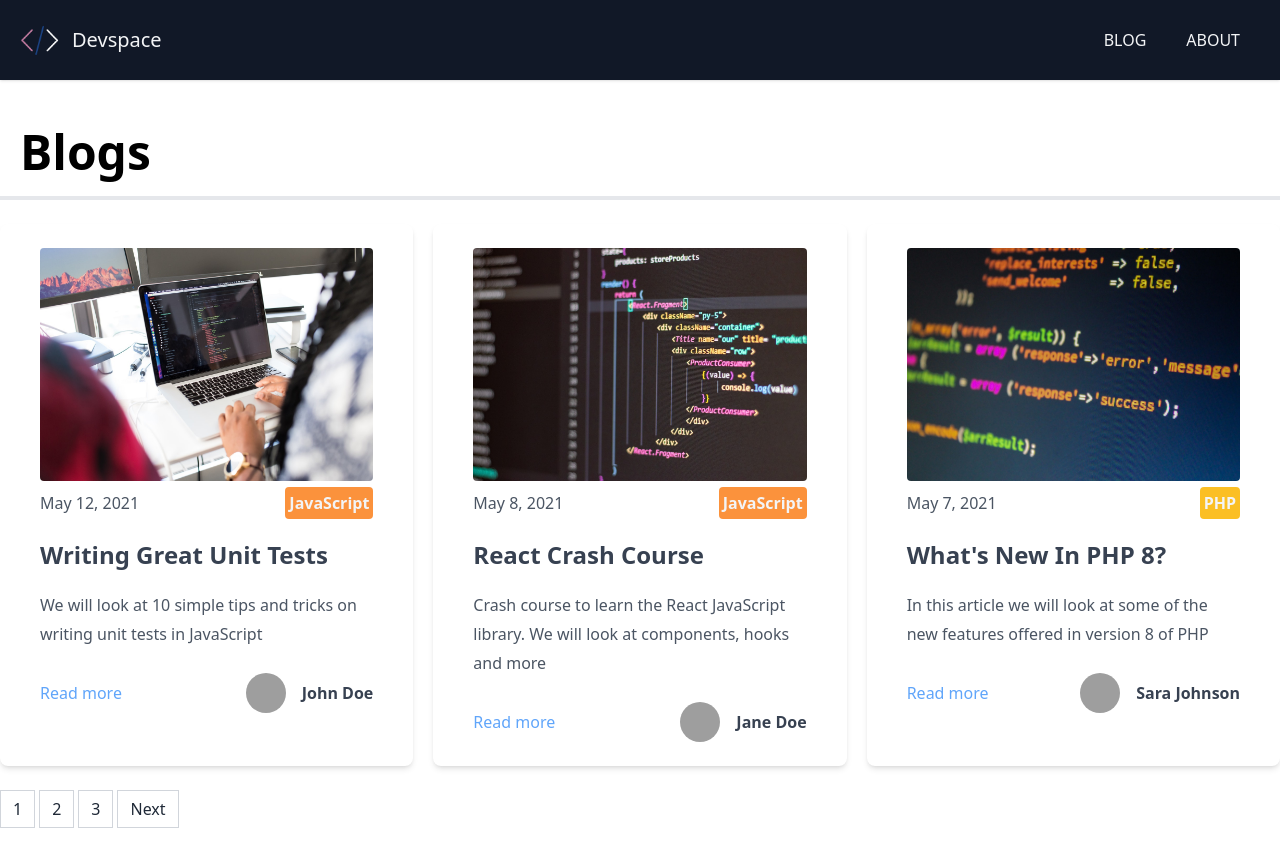
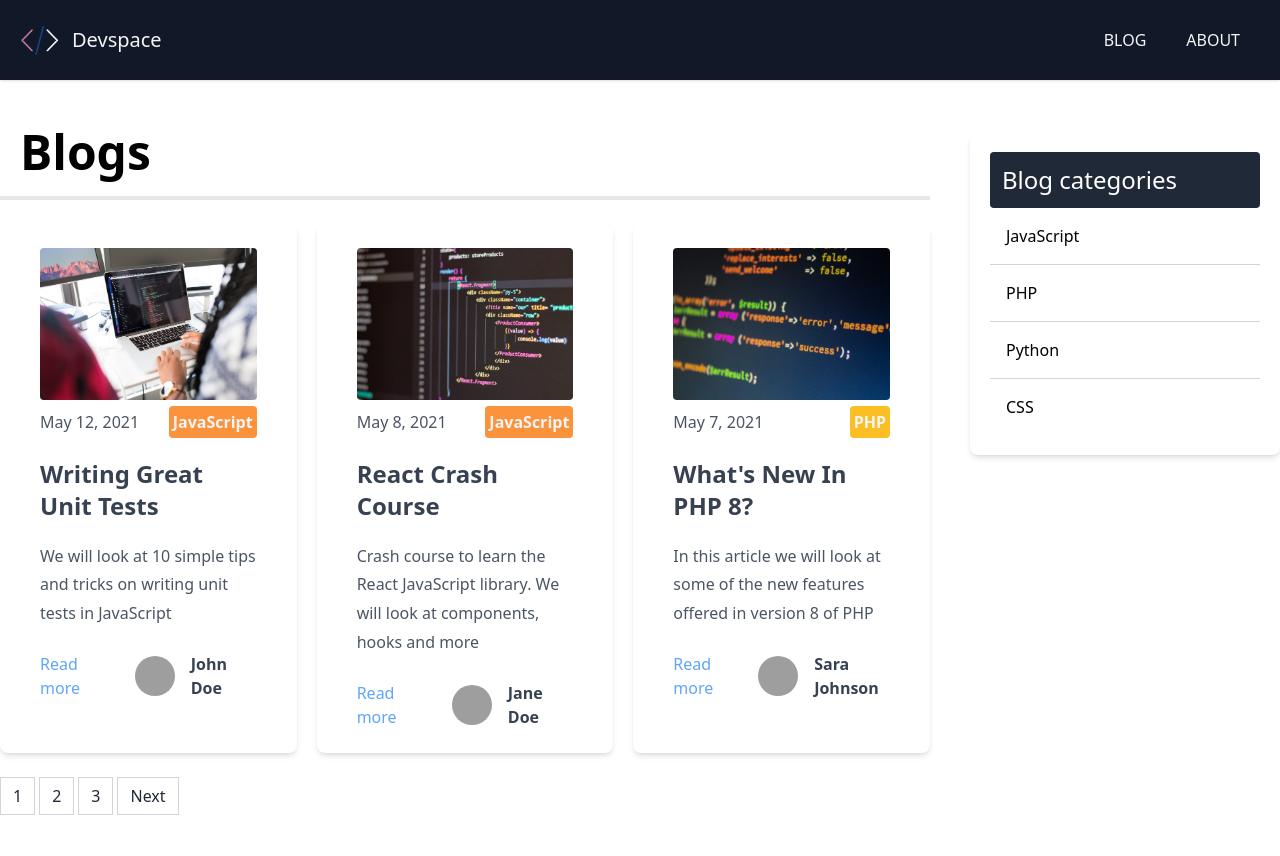
Before and after one commit to Ragavendravignesh/devspace-blog, a Next.js app: page /blog/page/1 in a window 1280 px wide. Built offline with nearby package versions, Linux system fonts and the light colour scheme; grey boxes are pictures that could not be loaded.

Commit message:
Categories sidebar added

```diff
--- /dev/null
+++ b/components/CategoryList.js
@@ -0,0 +1,18 @@
+import Link from 'next/link'
+
+export default function CategoryList({ categories }) {
+  return (
+    <div className='w-full p-5 bg-white rounded-lg shadow-md mt-6'>
+      <h3 className='text-2xl bg-gray-800 text-white p-3 rounded'>
+        Blog categories
+      </h3>
+      <ul className='divide-y divide-gray-300'>
+        {categories.map((category, index) => (
+          <Link key={index} href={`/blog/category/${category.toLowerCase()}`}>
+            <li className='p-4 cursor-pointer hover:bg-gray-50'>{category}</li>
+          </Link>
+        ))}
+      </ul>
+    </div>
+  )
+}
--- a/pages/blog/category/[category_name].js
+++ b/pages/blog/category/[category_name].js
@@ -3,20 +3,29 @@
 import path from 'path'
 import matter from 'gray-matter'
 import Post from '@/components/Post'
-import { sortByDate } from '@/utils/index'
 import { getPosts } from '@/lib/posts'
+import CategoryList from '@/components/CategoryList'
 
-export default function CategoryPage({ posts, category_name }) {
+export default function CategoryPage({ posts, category_name, categories }) {
   return (
     <Layout>
+      <div className='flex justify-between'>
+        <div className='w-3/4 mr-10'>
           <h1 className='text-5xl border-b-4 p-5 font-bold'>
-        Posts in {category_name.charAt(0).toUpperCase() + category_name.slice(1)}
+            Posts in{' '}
+            {category_name.charAt(0).toUpperCase() + category_name.slice(1)}
           </h1>
 
           <div className='grid md:grid-cols-2 lg:grid-cols-3 gap-5'>
             {posts.map((post, index) => (
               <Post key={index} post={post} />
             ))}
+          </div>
+        </div>
+
+        <div className='w-1/4'>
+          <CategoryList categories={categories} />
+        </div>
       </div>
     </Layout>
   )
@@ -47,15 +56,19 @@
 }
 
 export async function getStaticProps({ params: { category_name } }) {
-
-  const fileteredPosts = getPosts().filter(
+  const posts = getPosts()
+  const fileteredPosts = posts.filter(
     (post) => post.frontMatter.category.toLowerCase() === category_name
   )
+
+  const categories = posts.map((post) => post.frontMatter.category)
+  const uniqueCategories = [...new Set(categories)]
 
   return {
     props: {
       posts: fileteredPosts,
       category_name,
+      categories: uniqueCategories,
     },
   }
 }
--- a/pages/blog/page/[page_index].js
+++ b/pages/blog/page/[page_index].js
@@ -2,14 +2,16 @@
 import fs from 'fs'
 import path from 'path'
 import Post from '@/components/Post'
-import { sortByDate } from '@/utils/index'
 import { POST_PER_PAGE } from '@/config/index'
 import Pagination from '@/components/Pagination'
 import { getPosts } from '@/lib/posts'
+import CategoryList from '@/components/CategoryList'
 
-export default function BlogPage({ posts, numPages, currentPage }) {
+export default function BlogPage({ posts, numPages, currentPage, categories }) {
   return (
     <Layout>
+      <div className='flex justify-between'>
+        <div className='w-3/4 mr-10'>
           <h1 className='text-5xl border-b-4 p-5 font-bold'>Blogs</h1>
 
           <div className='grid md:grid-cols-2 lg:grid-cols-3 gap-5'>
@@ -19,6 +21,12 @@
           </div>
 
           <Pagination numPages={numPages} currentPage={currentPage} />
+        </div>
+
+        <div className='w-1/4'>
+          <CategoryList categories={categories} />
+        </div>
+      </div>
     </Layout>
   )
 }
@@ -40,16 +48,25 @@
   const page = parseInt((params && params.page_index) || 1)
   const files = fs.readdirSync(path.join('posts'))
 
+  const posts = getPosts()
+
   const numPages = Math.ceil(files.length / POST_PER_PAGE)
   const pageIndex = page - 1
-  const orderedPosts = getPosts()
-    .slice(pageIndex * POST_PER_PAGE, (pageIndex + 1) * POST_PER_PAGE)
+  const orderedPosts = posts.slice(
+    pageIndex * POST_PER_PAGE,
+    (pageIndex + 1) * POST_PER_PAGE
+  )
+
+  const categories = posts.map((post) => post.frontMatter.category)
+
+  const uniqueCategories = [...new Set(categories)]
 
   return {
     props: {
       posts: orderedPosts,
       numPages,
       currentPage: page,
+      categories: uniqueCategories,
     },
   }
 }
```
Lines whose indentation alone changed are shown as unchanged.
